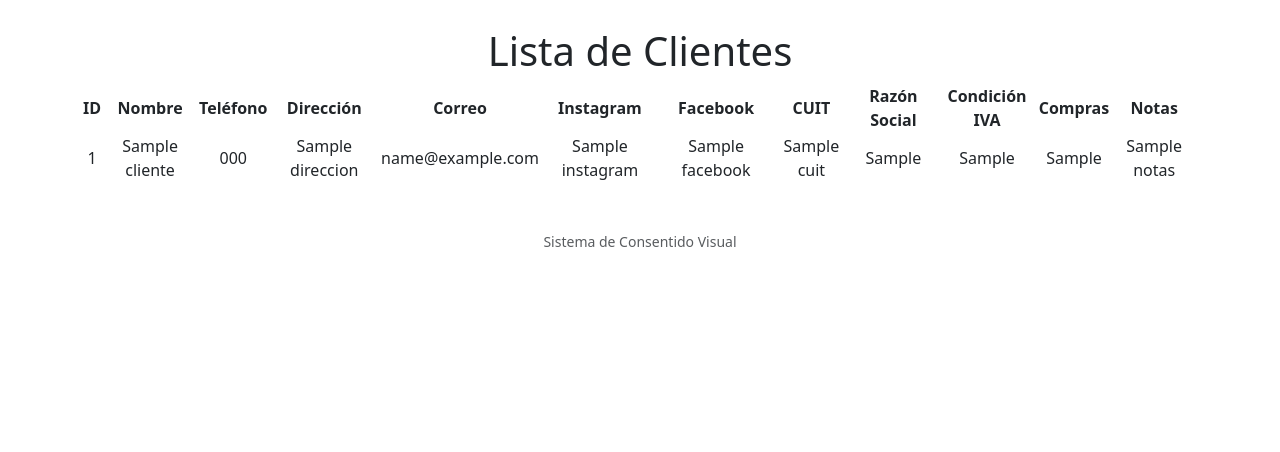
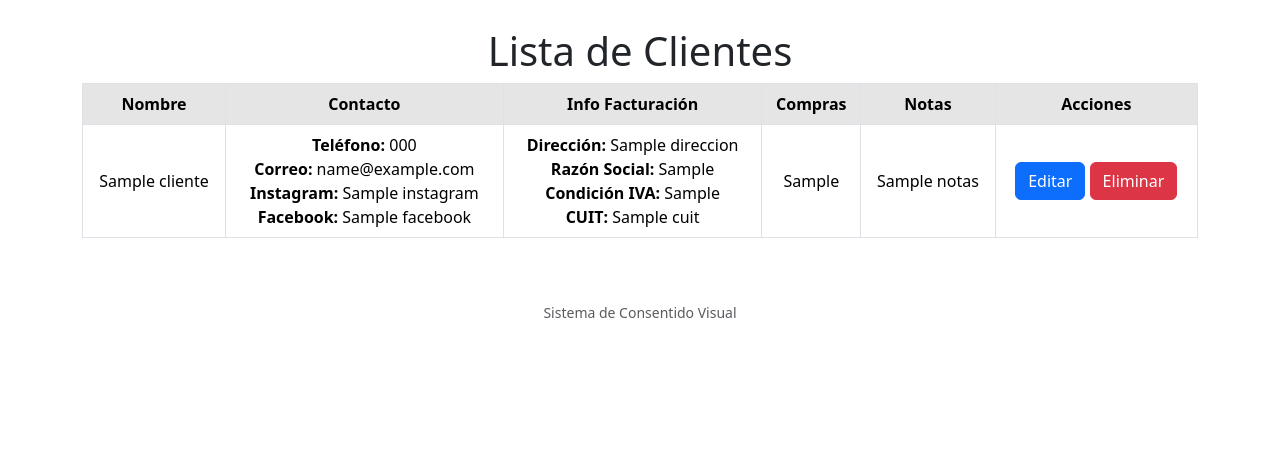
Before and after one commit to putallazNicolas/NesvexSystem, a Flask app: template templates/clients.html in a window 1280 px wide. Shown: the part 348-800 px from the top of the page. Run offline with Flask 3, Linux system fonts and the light colour scheme; the template is opened without the code that fills it: most values are stand-ins (such as "Sample title", 1, 10 or a date in 2020).

Commit message:
Updated clients table

```diff
--- a/templates/clients.html
+++ b/templates/clients.html
@@ -6,40 +6,44 @@
 
 {% block main %}
 <h1>Lista de Clientes</h1>
-<table>
+<table class="table table-bordered">
     <thead>
-        <tr>
-            <th>ID</th>
-            <th>Nombre</th>
-            <th>Teléfono</th>
-            <th>Dirección</th>
-            <th>Correo</th>
-            <th>Instagram</th>
-            <th>Facebook</th>
-            <th>CUIT</th>
-            <th>Razón Social</th>
-            <th>Condición IVA</th>
-            <th>Compras</th>
-            <th>Notas</th>
+        <tr class="table-active">
+            <th scope="col">Nombre</th>
+            <th scope="col">Contacto</th>
+            <th scope="col">Info Facturación</th>
+            <th scope="col">Compras</th>
+            <th scope="col">Notas</th>
+            <th scope="col">Acciones</th>
         </tr>
     </thead>
     <tbody>
         {% for cliente in clientes %}
         <tr>
-            <td>{{ cliente.id }}</td>
-            <td>{{ cliente.nombre }}</td>
-            <td>{{ cliente.telefono }}</td>
-            <td>{{ cliente.direccion }}</td>
-            <td>{{ cliente.mail }}</td>
-            <td>{{ cliente.instagram }}</td>
-            <td>{{ cliente.facebook }}</td>
-            <td>{{ cliente.cuit }}</td>
-            <td>{{ cliente.razon_social }}</td>
-            <td>{{ cliente.condicion_iva }}</td>
-            <td>{{ cliente.cantidad_compras }}</td>
-            <td>{{ cliente.notas }}</td>
+            <td class="align-middle">{{ cliente.nombre }}</td>
+            <td class="align-middle">
+                <strong>Teléfono:</strong> {{ cliente.telefono }}<br>
+                <strong>Correo:</strong> {{ cliente.mail }}<br>
+                <strong>Instagram:</strong> {{ cliente.instagram }}<br>
+                <strong>Facebook:</strong> {{ cliente.facebook }}
+            </td>
+            <td class="align-middle">
+                <strong>Dirección:</strong> {{ cliente.direccion }}<br>
+                <strong>Razón Social:</strong> {{ cliente.razon_social }}<br>
+                <strong>Condición IVA:</strong> {{ cliente.condicion_iva }}<br>
+                <strong>CUIT:</strong> {{ cliente.cuit }}
+            </td>
+            <td class="align-middle">{{ cliente.cantidad_compras }}</td>
+            <td class="align-middle" style="max-width: 150px;">{{ cliente.notas }}</td>
+            <td class="align-middle">
+                <button class="btn btn-primary">Editar</button>
+                <button class="btn btn-danger">Eliminar</button>
+            </td>
         </tr>
         {% endfor %}
     </tbody>
 </table>
+
+
+
 {% endblock %}
```
